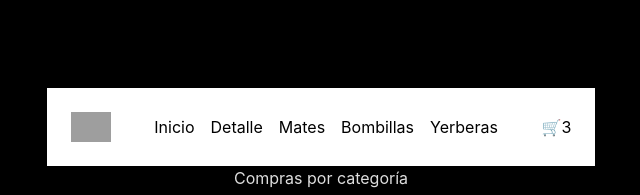
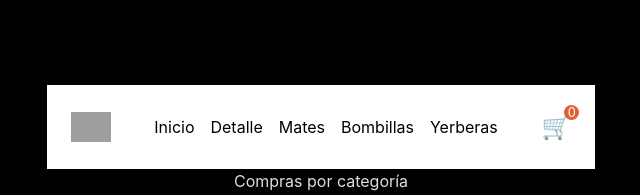
Before and after one commit to macudesarasqueta/e-commerce, a React (Vite) app: page /category/bombillas in a window 1280 px wide. Shown: the top 195 px of the page, without its empty margins (319-959 px from the left). Built offline with nearby package versions, Linux system fonts and the light colour scheme; grey boxes are pictures that could not be loaded.

Commit message:
navbar.css cartWidget

```diff
--- a/src/App.jsx
+++ b/src/App.jsx
@@ -3,10 +3,12 @@ import { BrowserRouter, Routes, Route } from "react-router-dom";
 import Navbar from "./components/Navbar";
 import ItemListContainer from "./components/ItemListContainer";
 import ItemDetailContainer from "./components/ItemDetailContainer";
+import { CartContextProvider } from "./context/cartContext";
 
 export default function App() {
 
   return (
+    <CartContextProvider>
       <BrowserRouter
       future={{ v7_relativeSplatPath: true, v7_startTransition: true }}>
       <Navbar/>
@@ -35,5 +37,6 @@ export default function App() {
           </div> */}
       </footer>
       </BrowserRouter>
+    </CartContextProvider>
   );
 }
--- a/src/components/CartWidget.jsx
+++ b/src/components/CartWidget.jsx
@@ -1,8 +1,12 @@
+import { useContext } from "react";
+import cartContext from "../context/cartContext";
+
 export default function CartWidget () {
+    const context = useContext(cartContext);
     return (
-        <div>
+        <div className="cart-icon">
             🛒
-            <span className=" text-black">3</span>
+            <span className="cart-count text-black">{context.countItemsInCart()}</span>
         </div>
     );
 };
--- a/src/components/ItemDetail.jsx
+++ b/src/components/ItemDetail.jsx
@@ -1,4 +1,3 @@
-import products from "../data/data";
 import ItemCount from "./ItemCount";
 
 export default function ItemDetail(props) {
@@ -10,8 +9,8 @@ export default function ItemDetail(props) {
     console.log(`Stock: ${stock}`);
   }
 
-  if (!title)
-    return <h1>ERROR 404</h1>
+  // if (!title)
+  //   return <h1>ERROR 404</h1>
 
   return (
     <div>
--- a/src/components/ItemList.jsx
+++ b/src/components/ItemList.jsx
@@ -7,15 +7,8 @@ export default function ItemList (props) {
         <h2>{props.greeting}</h2>
         <FlexContainer>
         {props.products.map((item) => (
-            <Item
-            key = {item.id}
-            id = {item.id}
-            title = {item.title}
-            price = {item.price}
-            text = {item.text}
-            img = {item.img}
-            stock = {item.stock}
-        />))}
+          <Item key={item.id} {...item} />
+        ))}
         </FlexContainer>
       </div>
     )
--- a/src/components/navbar.css
+++ b/src/components/navbar.css
@@ -1,3 +1,23 @@
+.cart-icon {
+    font-size: 1.5rem;
+    position: relative;
+  }
+
+.cart-count {
+    position: absolute;
+    top: -4px;
+    right: -8px;
+    background-color: rgb(224, 96, 50);
+    color: white;
+    border-radius: 50%;
+    width: 15px;
+    height: 15px;
+    display: flex;
+    justify-content: center;
+    align-items: center;
+    font-size: 0.8rem;
+  }
+
 @media (max-width: 640px) {
     .hamburger-menu {
         display: flex;
--- /dev/null
+++ b/src/context/cartContext.jsx
@@ -0,0 +1,55 @@
+import { createContext, useState } from "react";
+
+const cartContext = createContext({ cartItems: [] });
+
+export function CartContextProvider(props) {
+  const [cartItems, setCartItems] = useState([]);
+
+  function removeItem(id) {
+    const newCartState = cartItems.filter((item) => item.id !== id);
+    setCartItems(newCartState);
+  }
+
+  function addItem({ price, id, title, img, count }) {
+    // const copyCartItems = [...cartItems];
+
+    // copyCartItems.push({
+    //   id: id,
+    //   title: title,
+    //   img: img,
+    //   count: count,
+    //   price: price,
+    // });
+    // setCartItems(copyCartItems);
+
+    setCartItems( [...cartItems, { id, title, img, count, price}]);
+  }
+
+  // * 1. Agregar un item al carrito // addItem()
+  // 2. Eliminar todos los items del carrito -> clear
+  // * 3. removeItem(itemId, quantity) // Remover un item del cart por usando su id
+  // * 4. Contar los items del carrito // countItemsInCart()
+
+  function countItemsInCart() {
+    let total = 0;
+    cartItems.forEach((item) => {
+      total += item.count;
+    });
+    return total;
+  }
+
+  return (
+    <cartContext.Provider
+      value={{
+        cartItems,
+        countItemsInCart,
+        addItem,
+        removeItem,
+      }}
+    >
+      {props.children}
+    </cartContext.Provider>
+  );
+}
+
+export default cartContext;
```
Lines whose indentation alone changed are shown as unchanged.
